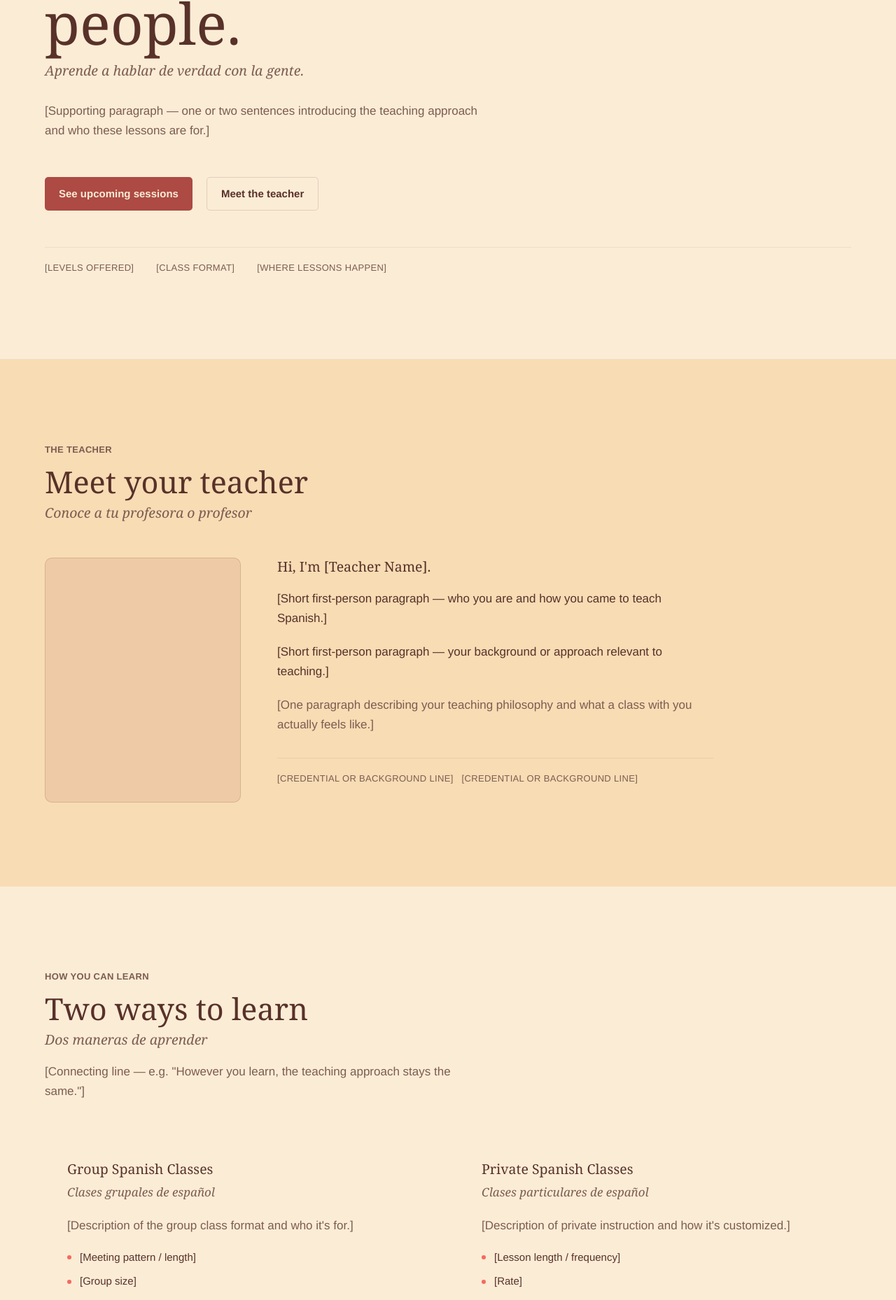
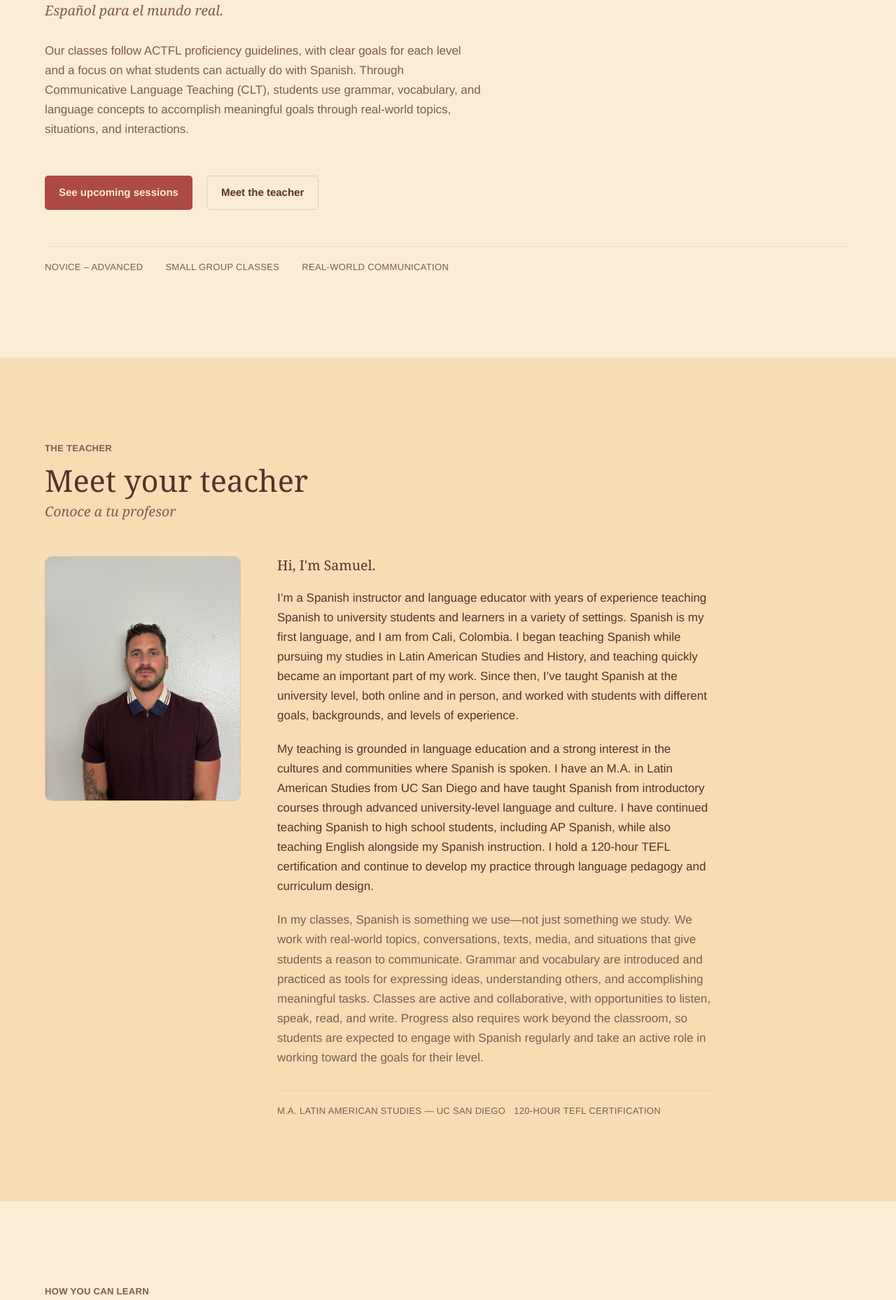
Before and after one commit to sgodoys10/learn-with-samu, a Next.js app: page / in a window 1280 px wide. Shown: the part 312-2170 px from the top of the page at 70% size. Built offline with nearby package versions, Linux system fonts and the light colour scheme.

Commit message:
information v1

```diff
--- a/components/Footer.tsx
+++ b/components/Footer.tsx
@@ -1,8 +1,9 @@
 // components/Footer.tsx
 
 // PLACEHOLDER — "Cadencia" is only a working design name, not final.
-const siteName = "[Site Name]";
-const tagline = "[One-line description of the Spanish teaching offering]";
+const siteName = "Learn with Samu";
+const tagline =
+  "Spanish classes that help you use the language with confidence through meaningful communication and real-world experiences.";
 
 const links = [
   { label: "Classes", href: "#classes" },
--- a/components/Hero.tsx
+++ b/components/Hero.tsx
@@ -2,12 +2,22 @@ import Link from "next/link";
 
 const hero = {
   eyebrow: "Spanish lessons",
-  headline: "Learn to actually talk to people.",
-  gloss: "Aprende a hablar de verdad con la gente.",
-  body: "[Supporting paragraph — one or two sentences introducing the teaching approach and who these lessons are for.]",
+
+  headline: "Spanish for the real world.",
+
+  gloss: "Español para el mundo real.",
+
+  body: "Our classes follow ACTFL proficiency guidelines, with clear goals for each level and a focus on what students can actually do with Spanish. Through Communicative Language Teaching (CLT), students use grammar, vocabulary, and language concepts to accomplish meaningful goals through real-world topics, situations, and interactions.",
+
   primaryCta: { label: "See upcoming sessions", href: "#sessions" },
+
   secondaryCta: { label: "Meet the teacher", href: "#about" },
-  meta: ["[Levels offered]", "[Class format]", "[Where lessons happen]"],
+
+  meta: [
+    "Novice – Advanced",
+    "Small group classes",
+    "Real-world communication",
+  ],
 };
 
 const primaryCtaClasses =
--- a/components/Navigation.tsx
+++ b/components/Navigation.tsx
@@ -4,13 +4,12 @@
 import { useEffect, useRef, useState } from "react";
 import Link from "next/link";
 
-const SITE_NAME = "[Site Name]";
+const SITE_NAME = "Learn with Samu";
 
 const NAV_LINKS = [
   { label: "Classes", href: "#classes" },
   { label: "About", href: "#about" },
   { label: "Sessions", href: "#sessions" },
-  { label: "Contact", href: "#contact" },
 ];
 
 const CTA = { label: "Contact", href: "#contact" };
--- a/components/Offerings.tsx
+++ b/components/Offerings.tsx
@@ -1,20 +1,19 @@
 // components/Offerings.tsx
 import OfferingPanel from "./OfferingPanel";
 
-// PLACEHOLDER content — descriptions, bullets, and CTAs below are
-// structural placeholders only. No pricing, duration, or class-size
-// claims are invented; replace with real details once decided.
 const connector =
-  '[Connecting line — e.g. "However you learn, the teaching approach stays the same."]';
+  "Whether you learn in a group or through individual instruction, the approach stays the same: Spanish is learned through meaningful communication, real-world contexts, and clear proficiency goals.";
 
 const group = {
   heading: "Group Spanish Classes",
   gloss: "Clases grupales de español",
-  description: "[Description of the group class format and who it's for.]",
+  description:
+    "Small-group courses for students who want to develop their Spanish through consistent practice and interaction with other learners. All group courses meet twice a week for 10 weeks, with each class lasting one hour. Courses range from Novice through Advanced proficiency levels and work toward clear ACTFL-aligned goals through real-world topics, activities, and communication.",
   bullets: [
-    "[Meeting pattern / length]",
-    "[Group size]",
-    "[Price per session]",
+    "2 classes per week for 10 weeks",
+    "1 hour per class • Maximum 8 students",
+    "$300 for the full course • $15 per class",
+    "Pay in full or divide into 2 payments",
   ],
   ctaLabel: "See which sessions are open",
   ctaHref: "#sessions",
@@ -23,15 +22,20 @@ const group = {
 const privateClasses = {
   heading: "Private Spanish Classes",
   gloss: "Clases particulares de español",
-  description: "[Description of private instruction and how it's customized.]",
-  bullets: ["[Lesson length / frequency]", "[Rate]", "[How scheduling works]"],
+  description:
+    "Individual instruction tailored to your goals, interests, and proficiency level. Lessons can focus on conversation, specific language skills, academic or professional needs, or continued development toward higher levels of proficiency. Private instruction is available from Novice through Distinguished.",
+  bullets: [
+    "1 hour per session",
+    "$30 per session",
+    "Scheduling arranged directly with the instructor",
+  ],
   ctaLabel: "Ask about private lessons",
   ctaHref: "#contact",
 };
 
 /**
  * Two parallel offerings (group, private) sharing one panel structure so
- * they read as two forms of the same teaching approach, per spec.
+ * they read as two forms of the same teaching approach.
  */
 export default function Offerings() {
   return (
--- a/components/TeacherIntro.tsx
+++ b/components/TeacherIntro.tsx
@@ -1,31 +1,27 @@
 // components/TeacherIntro.tsx
 
-// PLACEHOLDER content only. Nothing here is invented — every credential,
-// bio line, and the photo itself are marked as placeholders to be
-// replaced with real content. No degrees, years, employers, student
-// counts, or testimonials are implied.
+import Image from "next/image";
+
 const teacher = {
-  name: "[Teacher Name]",
-  photoAlt: "[Portrait of teacher name — replace with a real photo]",
-  greeting: "Hi, I'm [Teacher Name].",
+  name: "Samuel",
+  photoAlt: "Portrait of Samuel",
+  photoSrc: "/samuel.jpeg",
+  greeting: "Hi, I'm Samuel.",
   bio: [
-    "[Short first-person paragraph — who you are and how you came to teach Spanish.]",
-    "[Short first-person paragraph — your background or approach relevant to teaching.]",
+    "I’m a Spanish instructor and language educator with years of experience teaching Spanish to university students and learners in a variety of settings. Spanish is my first language, and I am from Cali, Colombia. I began teaching Spanish while pursuing my studies in Latin American Studies and History, and teaching quickly became an important part of my work. Since then, I’ve taught Spanish at the university level, both online and in person, and worked with students with different goals, backgrounds, and levels of experience.",
+    "My teaching is grounded in language education and a strong interest in the cultures and communities where Spanish is spoken. I have an M.A. in Latin American Studies from UC San Diego and have taught Spanish from introductory courses through advanced university-level language and culture. I have continued teaching Spanish to high school students, including AP Spanish, while also teaching English alongside my Spanish instruction. I hold a 120-hour TEFL certification and continue to develop my practice through language pedagogy and curriculum design.",
   ],
   philosophy:
-    "[One paragraph describing your teaching philosophy and what a class with you actually feels like.]",
-  // Compact list, not a résumé timeline — one short line per item.
+    "In my classes, Spanish is something we use—not just something we study. We work with real-world topics, conversations, texts, media, and situations that give students a reason to communicate. Grammar and vocabulary are introduced and practiced as tools for expressing ideas, understanding others, and accomplishing meaningful tasks. Classes are active and collaborative, with opportunities to listen, speak, read, and write. Progress also requires work beyond the classroom, so students are expected to engage with Spanish regularly and take an active role in working toward the goals for their level.",
   credentials: [
-    "[Credential or background line]",
-    "[Credential or background line]",
+    "M.A. Latin American Studies — UC San Diego",
+    "120-Hour TEFL Certification",
   ],
 };
 
 /**
- * First-person teacher introduction. Built around a real photo slot
- * (currently a placeholder block, not a generated or invented image) and
- * a first-person greeting, per spec — this section is meant to build
- * trust, not read as a résumé.
+ * First-person teacher introduction built around a real photo,
+ * personal background, and teaching philosophy.
  */
 export default function TeacherIntro() {
   return (
@@ -37,17 +33,18 @@ export default function TeacherIntro() {
         <h2 className="font-serif text-h2 font-medium text-ink">
           Meet your teacher
         </h2>
-        <p className="gloss mt-s1 text-h3">Conoce a tu profesora o profesor</p>
+        <p className="gloss mt-s1 text-h3">Conoce a tu profesor</p>
 
         <div className="mt-s5 grid grid-cols-[280px_1fr] gap-s5 nav:grid-cols-1">
-          {/* PLACEHOLDER photo slot — replace this div with a real
-              next/image once a photo is supplied. Do not fill with a
-              generated or stock image. */}
-          <div
-            role="img"
-            aria-label={teacher.photoAlt}
-            className="aspect-[4/5] w-full rounded-panel border border-rule bg-bronze/30"
-          />
+          <div className="relative aspect-[4/5] w-full overflow-hidden rounded-panel border border-rule">
+            <Image
+              src={teacher.photoSrc}
+              alt={teacher.photoAlt}
+              fill
+              sizes="(max-width: 980px) 100vw, 280px"
+              className="object-cover"
+            />
+          </div>
 
           <div className="prose-measure">
             <p className="font-serif text-h3 text-ink">{teacher.greeting}</p>
```
Also changed, not shown: public/samuel.jpeg (added).
